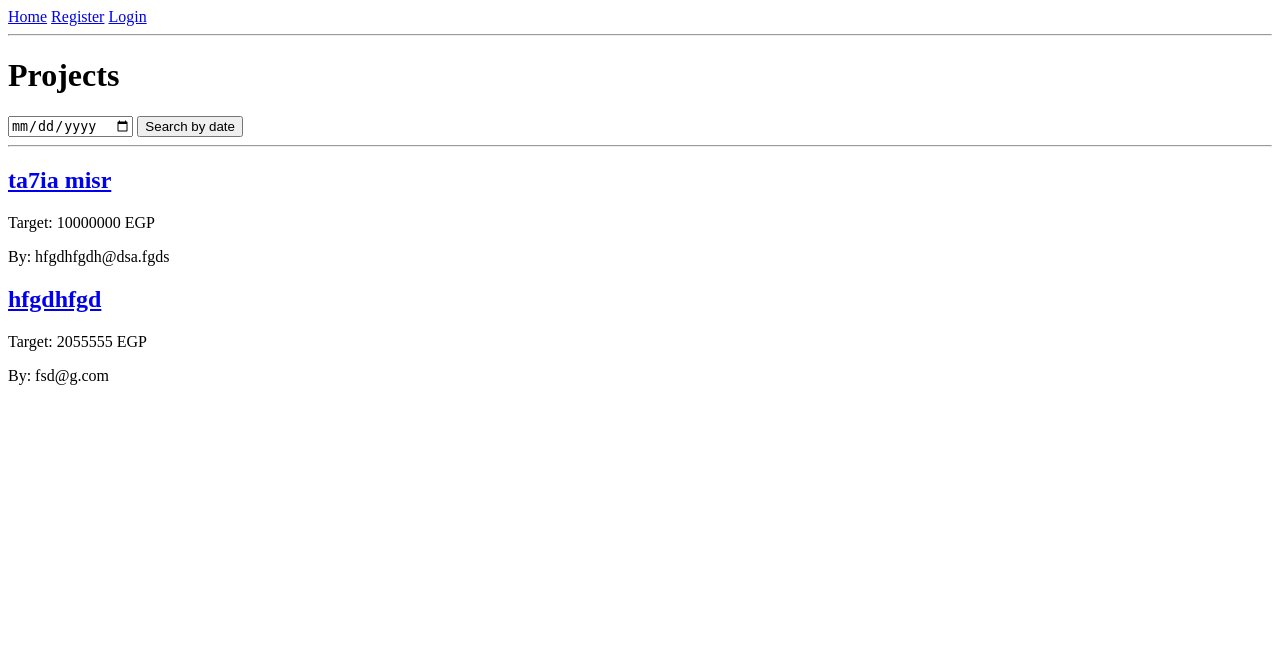
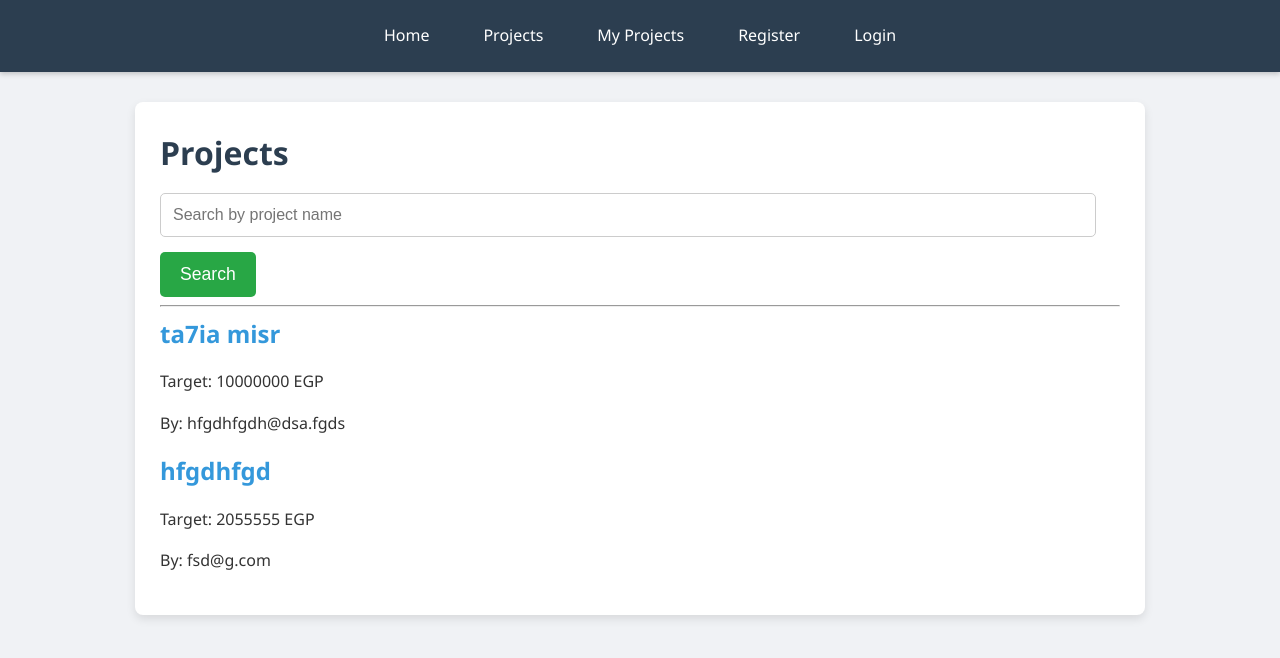
Before and after one commit to Magdyowies/iti_django_final, a Django app: page / in a window 1280 px wide. Shown: the top 658 px of the page. Run offline with Django 5.2, Linux system fonts and the light colour scheme; data comes from the database, SQL or seed files in the repository; both versions use the stored data as it was after the commit.

Commit message:
intial commit

```diff
--- a/crowdfund_console/settings.py
+++ b/crowdfund_console/settings.py
@@ -130,3 +130,7 @@ DEFAULT_AUTO_FIELD = 'django.db.models.BigAutoField'
 AUTH_USER_MODEL = 'users.User'
 
 EMAIL_BACKEND = 'django.core.mail.backends.console.EmailBackend'
+
+LOGIN_REDIRECT_URL = '/'
+LOGOUT_REDIRECT_URL = '/'
+LOGIN_URL = '/users/login/'
--- a/projects/models.py
+++ b/projects/models.py
@@ -15,6 +15,7 @@ class Project(models.Model):
     )
     start_date = models.DateField()
     end_date = models.DateField()
+    image = models.ImageField(upload_to='project_images/', blank=True, null=True)
     created_at = models.DateTimeField(auto_now_add=True)
     updated_at = models.DateTimeField(auto_now=True)
     is_active = models.BooleanField(default=True)
--- a/projects/templates/projects/project_list.html
+++ b/projects/templates/projects/project_list.html
@@ -3,8 +3,8 @@
 {% block content %}
   <h1>Projects</h1>
   <form method="get">
-    <input type="date" name="date" value="{{ request.GET.date }}">
-    <button type="submit">Search by date</button>
+    <input type="text" name="project_name" placeholder="Search by project name" value="{{ request.GET.project_name }}">
+    <button type="submit">Search</button>
   </form>
   <hr>
   {% for project in projects %}
--- a/projects/views.py
+++ b/projects/views.py
@@ -4,6 +4,7 @@ from django.views.generic import ListView, DetailView, CreateView, UpdateView, D
 from .models import Project
 from .forms import ProjectForm
 from django.shortcuts import render
+from django.contrib import messages
 from datetime import datetime
 
 
@@ -15,14 +16,9 @@ class ProjectListView(ListView):
 
     def get_queryset(self):
         queryset = super().get_queryset()
-        date_query = self.request.GET.get('date')
-        if date_query:
-            try:
-                date = datetime.strptime(date_query, '%Y-%m-%d').date()
-                queryset = queryset.filter(start_date__lte=date, end_date__gte=date)
-            except ValueError:
-                # Silently ignore invalid date formats
-                pass
+        project_name_query = self.request.GET.get('project_name')
+        if project_name_query:
+            queryset = queryset.filter(title__icontains=project_name_query)
         return queryset
 
 
@@ -70,3 +66,7 @@ class UserProjectListView(LoginRequiredMixin, ListView):
 
     def get_queryset(self):
         return Project.objects.filter(owner=self.request.user)
+
+    def handle_no_permission(self):
+        messages.warning(self.request, "You need to log in to view your projects.")
+        return super().handle_no_permission()
--- a/templates/base.html
+++ b/templates/base.html
@@ -1,24 +1,183 @@
 <!DOCTYPE html>
-<html>
+<html lang="en">
 <head>
-    <title>Crowdfund Console</title>
+    <meta charset="UTF-8">
+    <meta name="viewport" content="width=device-width, initial-scale=1.0">
+    <title>{% block title %}CrowdFund Console{% endblock %}</title>
+    <style>
+        /* Global Styles */
+        body {
+            font-family: 'Segoe UI', Tahoma, Geneva, Verdana, sans-serif;
+            margin: 0;
+            background-color: #f0f2f5; /* Light gray background */
+            color: #333;
+            line-height: 1.6;
+        }
+
+        /* Navigation Bar */
+        nav {
+            background-color: #2c3e50; /* Dark blue-gray */
+            color: white;
+            padding: 15px 0;
+            box-shadow: 0 2px 5px rgba(0,0,0,0.2);
+        }
+        nav ul {
+            list-style-type: none;
+            padding: 0;
+            margin: 0;
+            display: flex;
+            justify-content: center;
+            align-items: center;
+            flex-wrap: wrap;
+        }
+        nav ul li {
+            margin: 0 15px;
+        }
+        nav ul li a {
+            color: white;
+            text-decoration: none;
+            padding: 8px 12px;
+            display: block;
+            border-radius: 4px;
+            transition: background-color 0.3s ease;
+        }
+        nav ul li a:hover {
+            background-color: #34495e; /* Slightly lighter dark blue-gray */
+        }
+        nav form {
+            display: inline-block;
+        }
+        nav button[type="submit"] {
+            background-color: #e74c3c; /* Red for logout */
+            color: white;
+            border: none;
+            padding: 8px 12px;
+            border-radius: 4px;
+            cursor: pointer;
+            font-size: 1em;
+            transition: background-color 0.3s ease;
+        }
+        nav button[type="submit"]:hover {
+            background-color: #c0392b; /* Darker red */
+        }
+
+        /* Container for main content */
+        .container {
+            max-width: 960px;
+            margin: 30px auto;
+            padding: 25px;
+            background-color: #ffffff;
+            border-radius: 8px;
+            box-shadow: 0 4px 10px rgba(0,0,0,0.1);
+        }
+
+        /* Messages */
+        .messages {
+            list-style: none;
+            padding: 15px;
+            margin: 20px auto;
+            max-width: 960px;
+            border-radius: 5px;
+            text-align: center;
+            font-weight: bold;
+        }
+        .messages li {
+            margin-bottom: 10px;
+        }
+        .messages .success {
+            background-color: #d4edda;
+            color: #155724;
+            border: 1px solid #c3e6cb;
+        }
+        .messages .error {
+            background-color: #f8d7da;
+            color: #721c24;
+            border: 1px solid #f5c6cb;
+        }
+        .messages .warning {
+            background-color: #fff3cd;
+            color: #856404;
+            border: 1px solid #ffeeba;
+        }
+
+        /* Form Elements */
+        input[type="text"],
+        input[type="email"],
+        input[type="password"],
+        input[type="number"],
+        textarea,
+        select {
+            width: calc(100% - 24px); /* Account for padding and border */
+            padding: 12px;
+            margin-bottom: 15px;
+            border: 1px solid #ccc;
+            border-radius: 5px;
+            box-sizing: border-box;
+            font-size: 1em;
+        }
+        input[type="checkbox"],
+        input[type="radio"] {
+            margin-right: 5px;
+        }
+        label {
+            display: block;
+            margin-bottom: 5px;
+            font-weight: bold;
+        }
+        button,
+        input[type="submit"] {
+            background-color: #28a745; /* Green */
+            color: white;
+            padding: 12px 20px;
+            border: none;
+            border-radius: 5px;
+            cursor: pointer;
+            font-size: 1.1em;
+            transition: background-color 0.3s ease;
+        }
+        button:hover,
+        input[type="submit"]:hover {
+            background-color: #218838; /* Darker green */
+        }
+
+        /* Basic Typography */
+        h1, h2, h3, h4, h5, h6 {
+            color: #2c3e50; /* Dark blue-gray for headings */
+            margin-top: 0;
+            margin-bottom: 15px;
+        }
+        a {
+            color: #3498db; /* Blue for general links */
+            text-decoration: none;
+            transition: color 0.3s ease;
+        }
+        a:hover {
+            color: #21618c; /* Darker blue */
+            text-decoration: underline;
+        }
+    </style>
 </head>
 <body>
     <nav>
-        <a href="{% url 'project-list' %}">Home</a>
+        <ul>
+            <li><a href="{% url 'project-list' %}">Home</a></li>
+            <li><a href="{% url 'project-list' %}">Projects</a></li>
+            <li><a href="{% url 'my-projects' %}">My Projects</a></li>
             {% if user.is_authenticated %}
-            <a href="{% url 'project-create' %}">Create Project</a>
-            <a href="{% url 'my-projects' %}">My Projects</a>
+                <li><a href="{% url 'project-create' %}">Create Project</a></li>
+                <li>
                     <form action="{% url 'logout' %}" method="post" style="display: inline;">
                         {% csrf_token %}
                         <button type="submit">Logout</button>
                     </form>
+                </li>
             {% else %}
-            <a href="{% url 'register' %}">Register</a>
-            <a href="{% url 'login' %}">Login</a>
+                <li><a href="{% url 'register' %}">Register</a></li>
+                <li><a href="{% url 'login' %}">Login</a></li>
             {% endif %}
+        </ul>
     </nav>
-    <hr>
+
     {% if messages %}
         <ul class="messages">
             {% for message in messages %}
@@ -26,7 +185,10 @@
             {% endfor %}
         </ul>
     {% endif %}
+
+    <div class="container">
         {% block content %}
         {% endblock %}
+    </div>
 </body>
 </html>
```
Also changed, not shown: db.sqlite3, projects/migrations/0002_project_image.py (added), 1 other file. Lines whose indentation alone changed are shown as unchanged.
